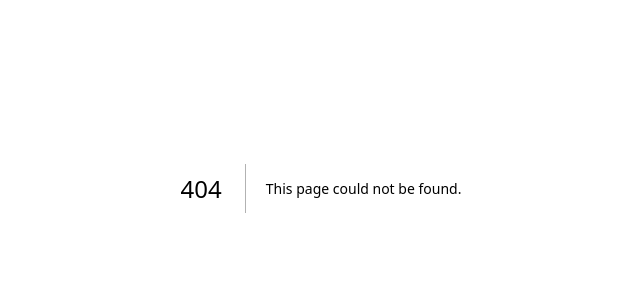
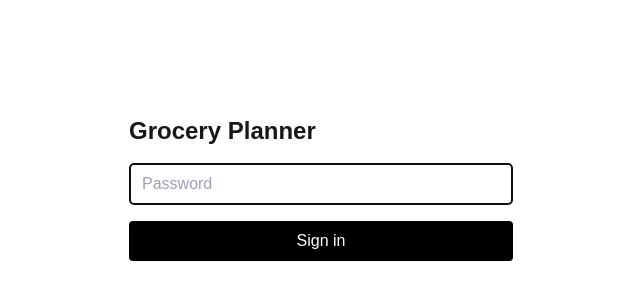
Before and after one commit to ajasont/grocery-planner, a Next.js app: page /login in a window 1280 px wide. Before the commit this address had no page. Shown: the part 212-512 px from the top of the page, without its empty margins (319-959 px from the left). Built offline with nearby package versions, Linux system fonts and the light colour scheme.

Commit message:
Add password login, logout, and auth middleware

```diff
--- /dev/null
+++ b/app/api/auth/login/route.ts
@@ -0,0 +1,26 @@
+import { NextResponse } from 'next/server';
+import { constantTimeEqual } from '@/lib/auth/password';
+import { signSession } from '@/lib/auth/session';
+
+const COOKIE_NAME = 'gp_session';
+
+export async function POST(req: Request) {
+  const { password } = await req.json().catch(() => ({}));
+  const expected = process.env.SHARED_PASSWORD;
+  if (!expected) {
+    return NextResponse.json({ error: 'Server misconfigured' }, { status: 500 });
+  }
+  if (typeof password !== 'string' || !constantTimeEqual(password, expected)) {
+    return NextResponse.json({ error: 'Invalid password' }, { status: 401 });
+  }
+  const token = await signSession({ userId: 'household' });
+  const res = NextResponse.json({ ok: true });
+  res.cookies.set(COOKIE_NAME, token, {
+    httpOnly: true,
+    secure: process.env.NODE_ENV === 'production',
+    sameSite: 'lax',
+    maxAge: 60 * 60 * 24 * 30,
+    path: '/',
+  });
+  return res;
+}
--- /dev/null
+++ b/app/api/auth/logout/route.ts
@@ -0,0 +1,9 @@
+import { NextResponse } from 'next/server';
+
+const COOKIE_NAME = 'gp_session';
+
+export async function POST() {
+  const res = NextResponse.json({ ok: true });
+  res.cookies.set(COOKIE_NAME, '', { maxAge: 0, path: '/' });
+  return res;
+}
--- /dev/null
+++ b/app/login/page.tsx
@@ -0,0 +1,53 @@
+'use client';
+
+import { useState } from 'react';
+import { useRouter } from 'next/navigation';
+
+export default function LoginPage() {
+  const router = useRouter();
+  const [password, setPassword] = useState('');
+  const [error, setError] = useState<string | null>(null);
+  const [pending, setPending] = useState(false);
+
+  async function handleSubmit(e: React.FormEvent) {
+    e.preventDefault();
+    setPending(true);
+    setError(null);
+    const res = await fetch('/api/auth/login', {
+      method: 'POST',
+      headers: { 'content-type': 'application/json' },
+      body: JSON.stringify({ password }),
+    });
+    setPending(false);
+    if (!res.ok) {
+      setError('Incorrect password.');
+      return;
+    }
+    router.push('/');
+    router.refresh();
+  }
+
+  return (
+    <div className="min-h-screen flex items-center justify-center p-4">
+      <form onSubmit={handleSubmit} className="w-full max-w-sm space-y-4">
+        <h1 className="text-2xl font-semibold">Grocery Planner</h1>
+        <input
+          type="password"
+          autoFocus
+          value={password}
+          onChange={(e) => setPassword(e.target.value)}
+          placeholder="Password"
+          className="w-full rounded border px-3 py-2"
+        />
+        {error && <p className="text-sm text-red-600">{error}</p>}
+        <button
+          type="submit"
+          disabled={pending}
+          className="w-full rounded bg-black px-3 py-2 text-white disabled:opacity-50"
+        >
+          {pending ? 'Signing in…' : 'Sign in'}
+        </button>
+      </form>
+    </div>
+  );
+}
```
Also changed, not shown: middleware.ts (added, +29 -0 lines).
